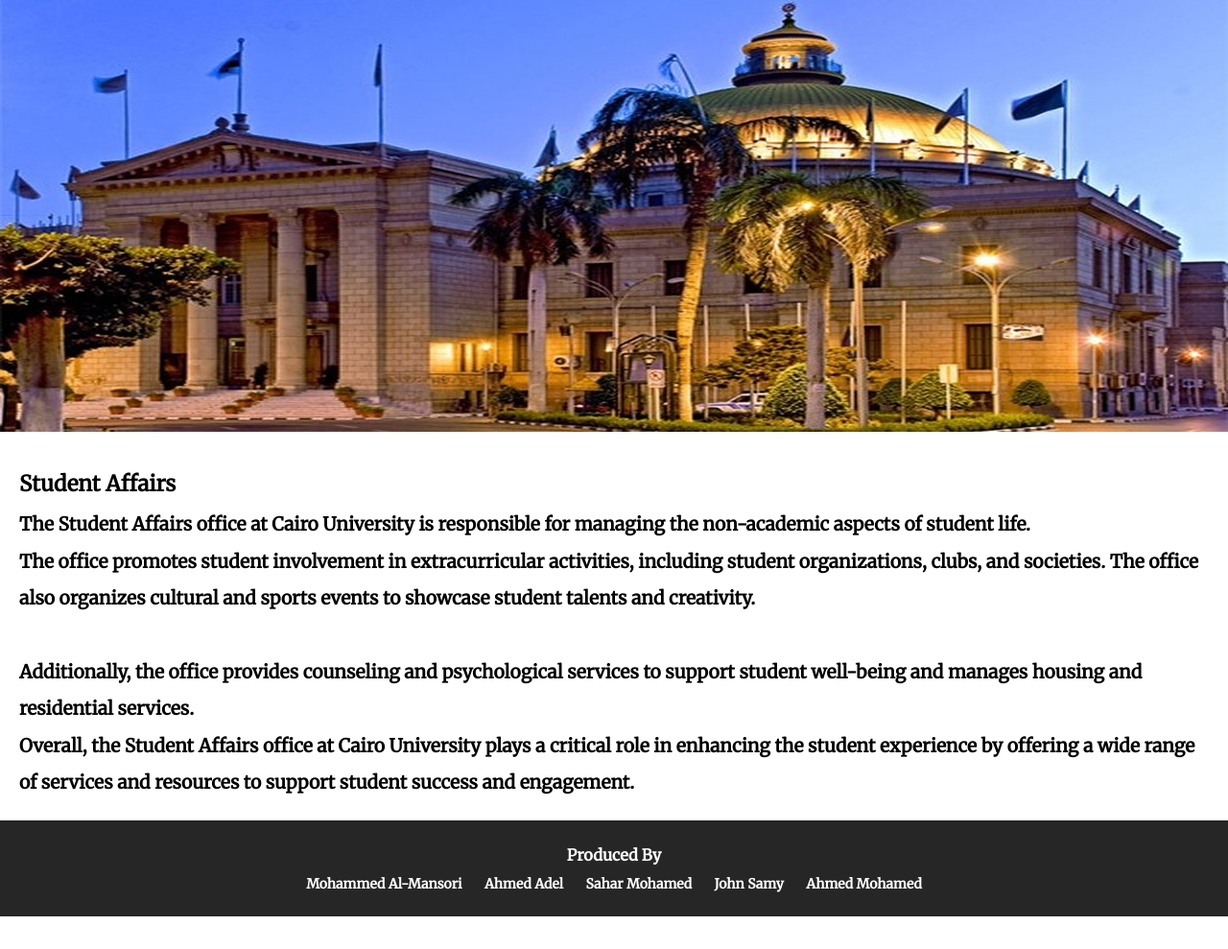
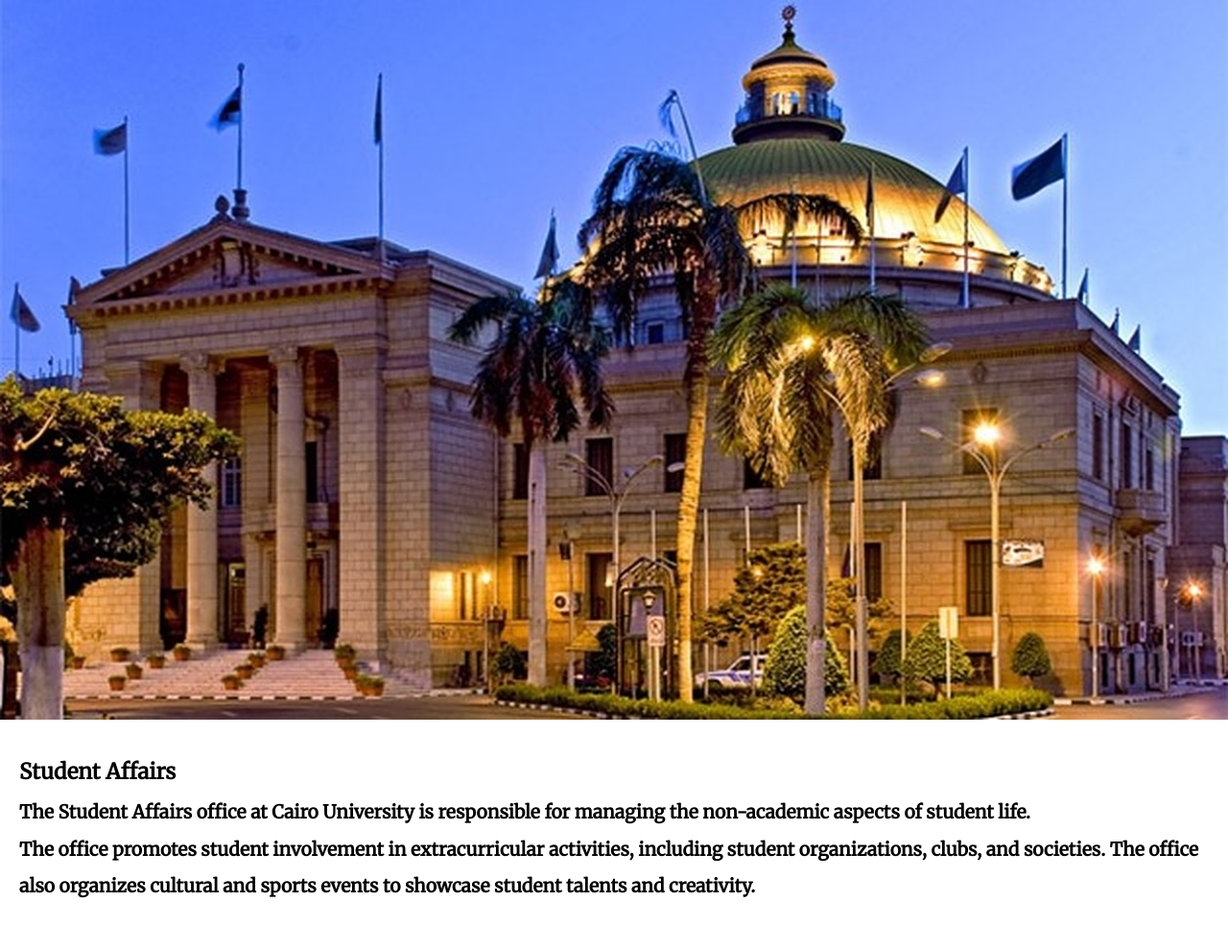
Before and after one commit to Dola1122/student_affairs_django, a Django app: template student_affairs_app/templates/html/home.html in a window 1280 px wide. Shown: the part 70-1059 px from the top of the page at 96% size. Before the commit the page ends 1025 px from the top, so only its background shows below. Run offline with Django 3.2, Linux system fonts and the light colour scheme; the template is opened without the code that fills it, so the values that code supplies are empty; some web fonts are replaced.

Commit message:
update height of img home to 750px

```diff
--- a/student_affairs_app/static/css/styles.css
+++ b/student_affairs_app/static/css/styles.css
@@ -541,7 +541,7 @@ td {
   background-position: center;
   background-repeat: no-repeat;
   z-index: -1;
-  height: 450px;
+  height: 750px;
 }
 
 .home-body p,
```
